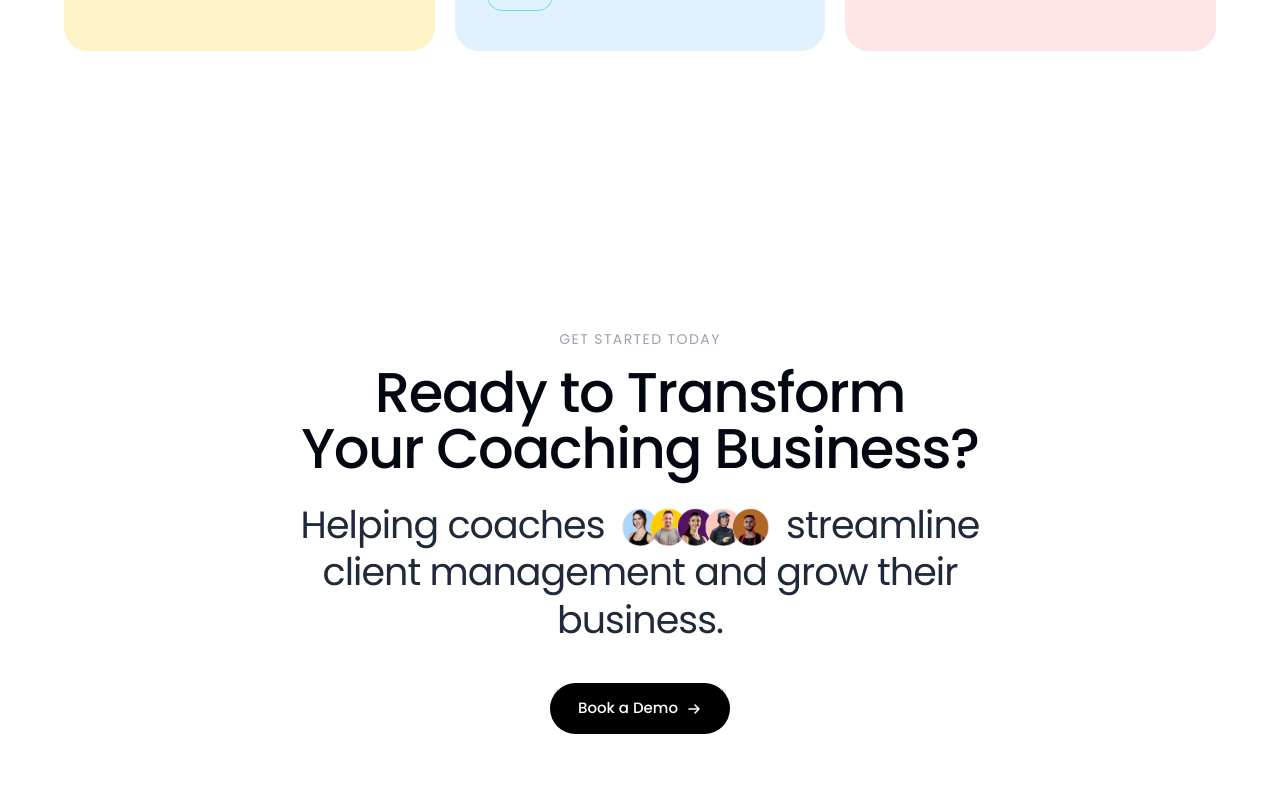
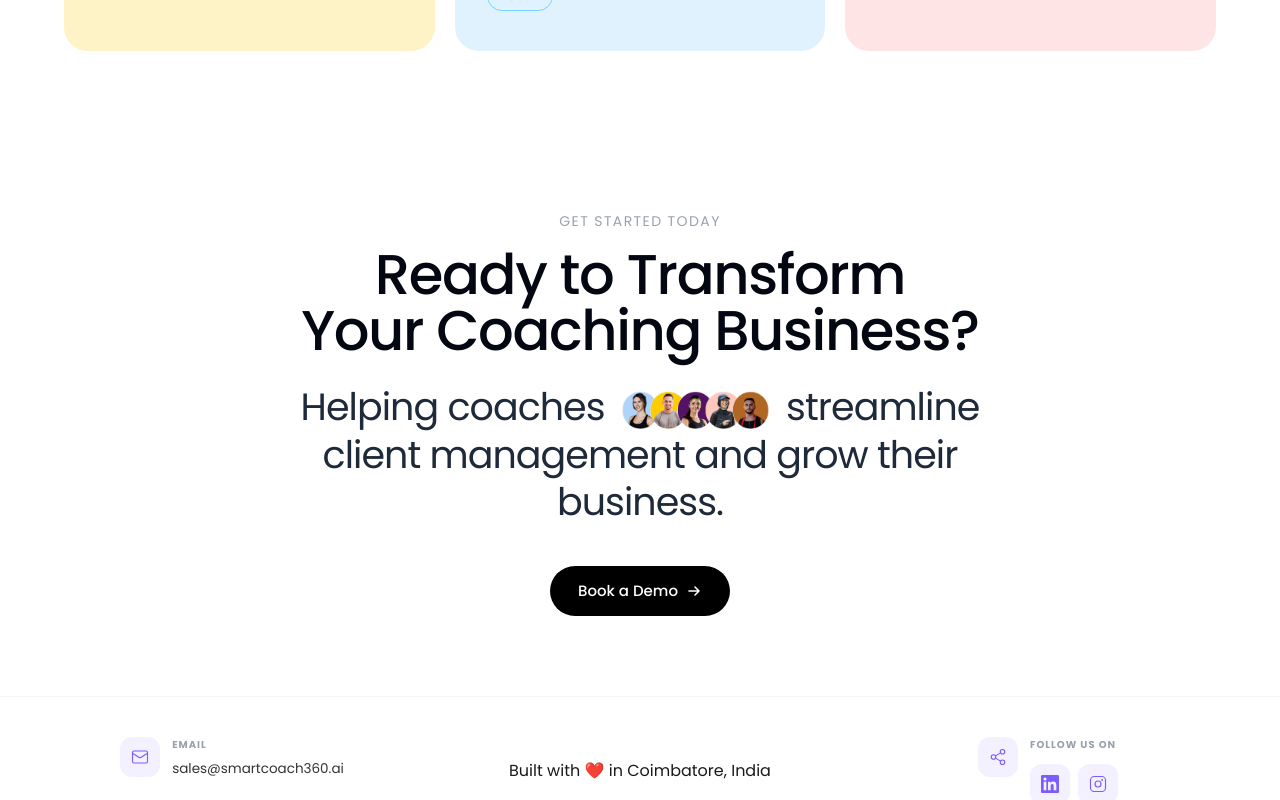
Before and after one commit to Suraj8517/smartcoach360-new-theme, a React (Vite) app: page /pricing in a window 1280 px wide. Shown: the part 4860-5660 px from the top of the page. Built offline with nearby package versions, Linux system fonts and the light colour scheme.

Commit message:
new updates

```diff
--- a/src/components/Home/CTASection.jsx
+++ b/src/components/Home/CTASection.jsx
@@ -2,7 +2,7 @@ import img from "../../assets/ctasection/cta.png"
 const url = import.meta.env.VITE_CALENDLY_LINK;
 export default function CTASection() {
   return (
-    <section className="xl:min-h-screen flex flex-col items-center justify-center text-center bg-white px-6 md:py-20 py-14">
+    <section className="xl:min-h-[70vhD] flex flex-col items-center justify-center text-center bg-white px-6 md:py-20 py-14">
       <p className="text-sm text-gray-400 tracking-widest uppercase mb-4">
        Get Started Today
       </p>
```
